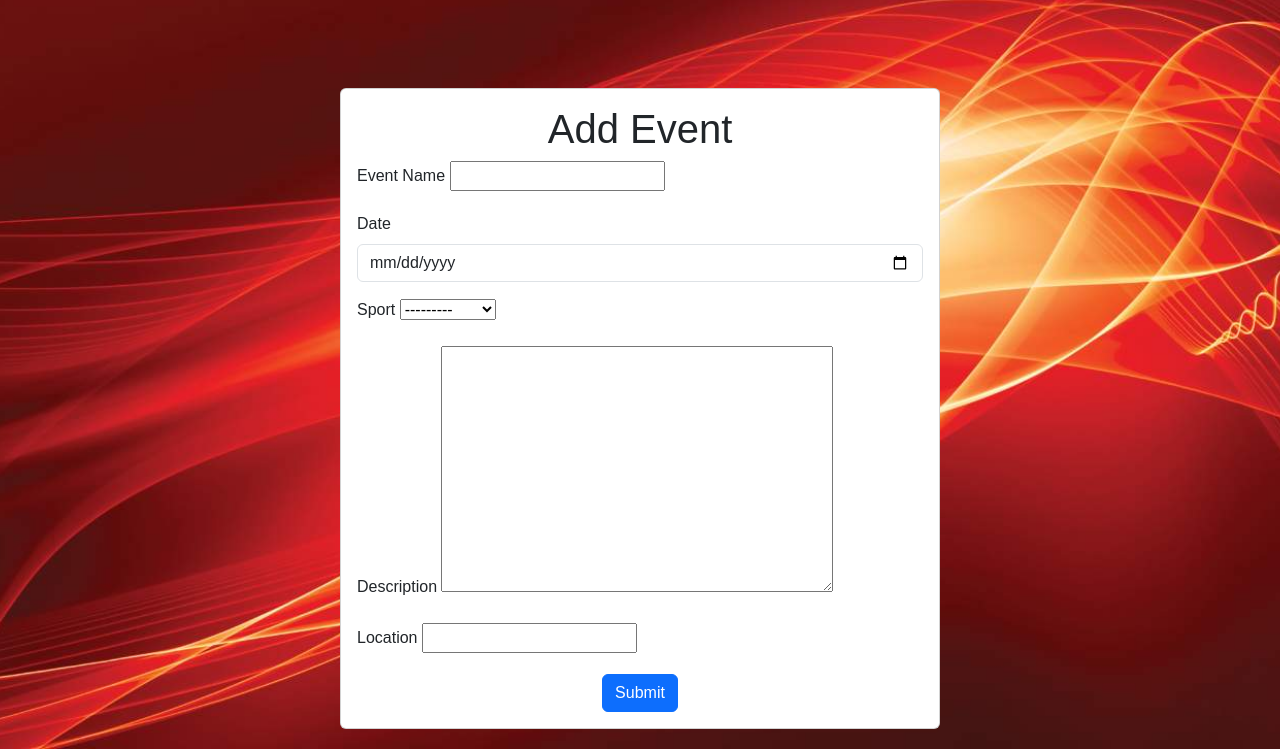
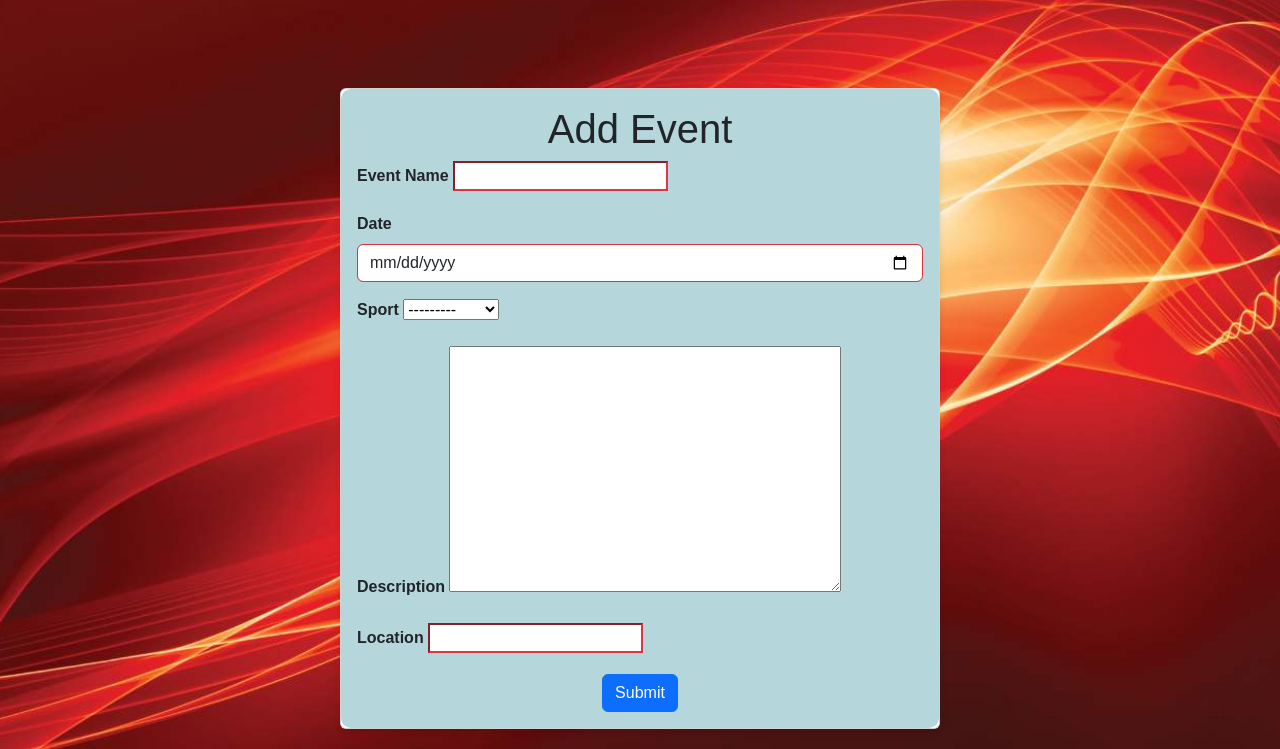
Before and after one commit to HoganBerens/outings, a Django app: page /events/create/ in a window 1280 px wide. Shown: the part 76-825 px from the top of the page. Run offline with Django 4.2, Linux system fonts and the light colour scheme; the visitor is signed in with stand-in values (Sample User, id 1); some libraries are stand-ins or nearby versions.

Commit message:
event form color change, we can discuss

```diff
--- a/main_app/static/style.css
+++ b/main_app/static/style.css
@@ -88,3 +88,41 @@ h1 {
     text-align: center;
     font-size: 16px;
 }
+
+.card {
+    box-shadow: 0 4px 6px rgba(0, 0, 0, 0.1);
+  }
+
+  .form-card {
+    background-color: #b5d6db; /* Change this color to your preferred background color */
+    padding: 20px;
+    border-radius: 10px;
+  }
+
+  .form-label {
+    font-weight: bold;
+  }
+
+  .btn-primary {
+    background-color: #007bff;
+    border-color: #007bff;
+  }
+
+  .btn-primary:hover {
+    background-color: #0056b3;
+    border-color: #0056b3;
+  }
+
+  .invalid-feedback {
+    display: block;
+    font-size: 12px;
+    color: #dc3545;
+  }
+
+  .needs-validation input:invalid {
+    border-color: #dc3545;
+  }
+
+  .needs-validation input:valid {
+    border-color: #28a745;
+  }
--- a/main_app/templates/main_app/event_form.html
+++ b/main_app/templates/main_app/event_form.html
@@ -2,7 +2,7 @@
 {% block content %}
 <div class="container mt-5">
   <div class="card mx-auto" style="max-width: 600px;">
-    <div class="card-body">
+    <div class="card-body form-card">
       {% if object %}
       <h1 class="text-center">Edit <span class="text-primary">{{ object.name }}</span></h1>
       {% else %}
```
